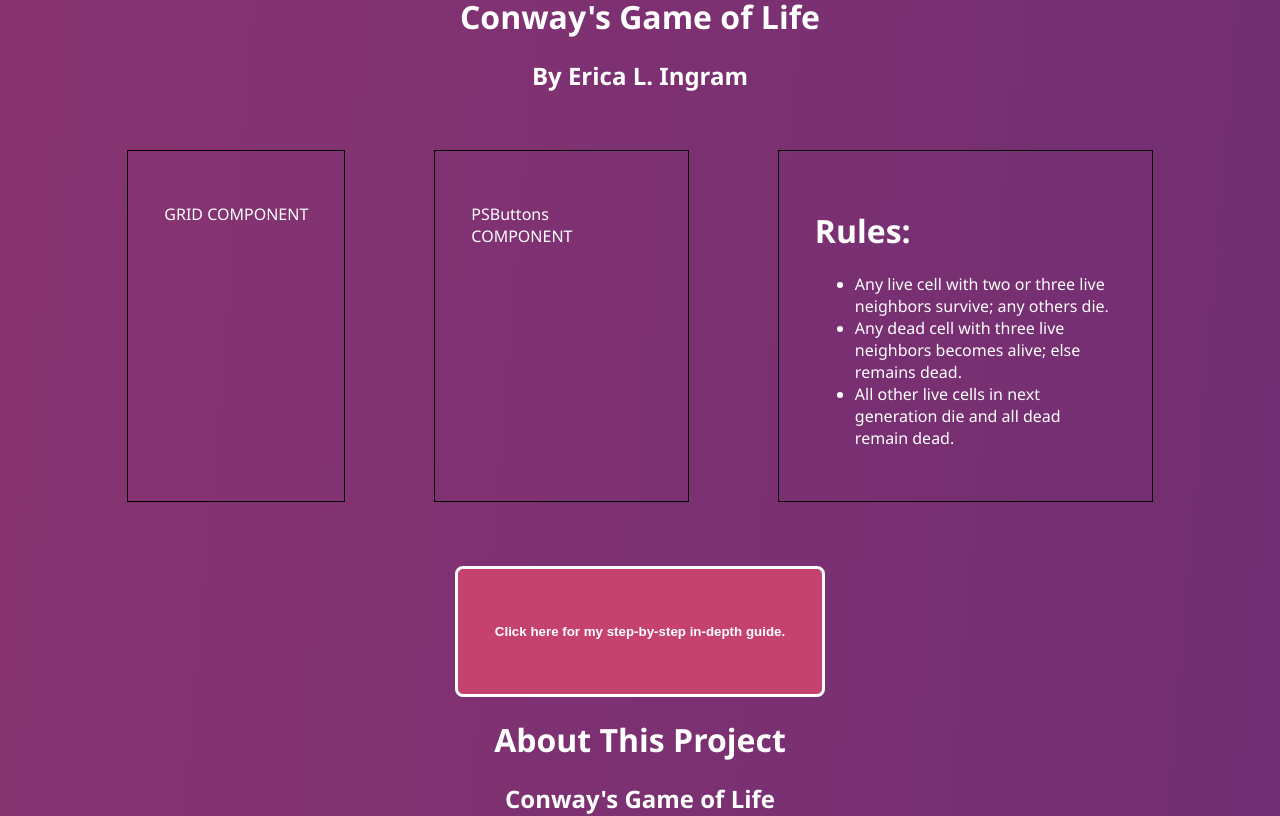
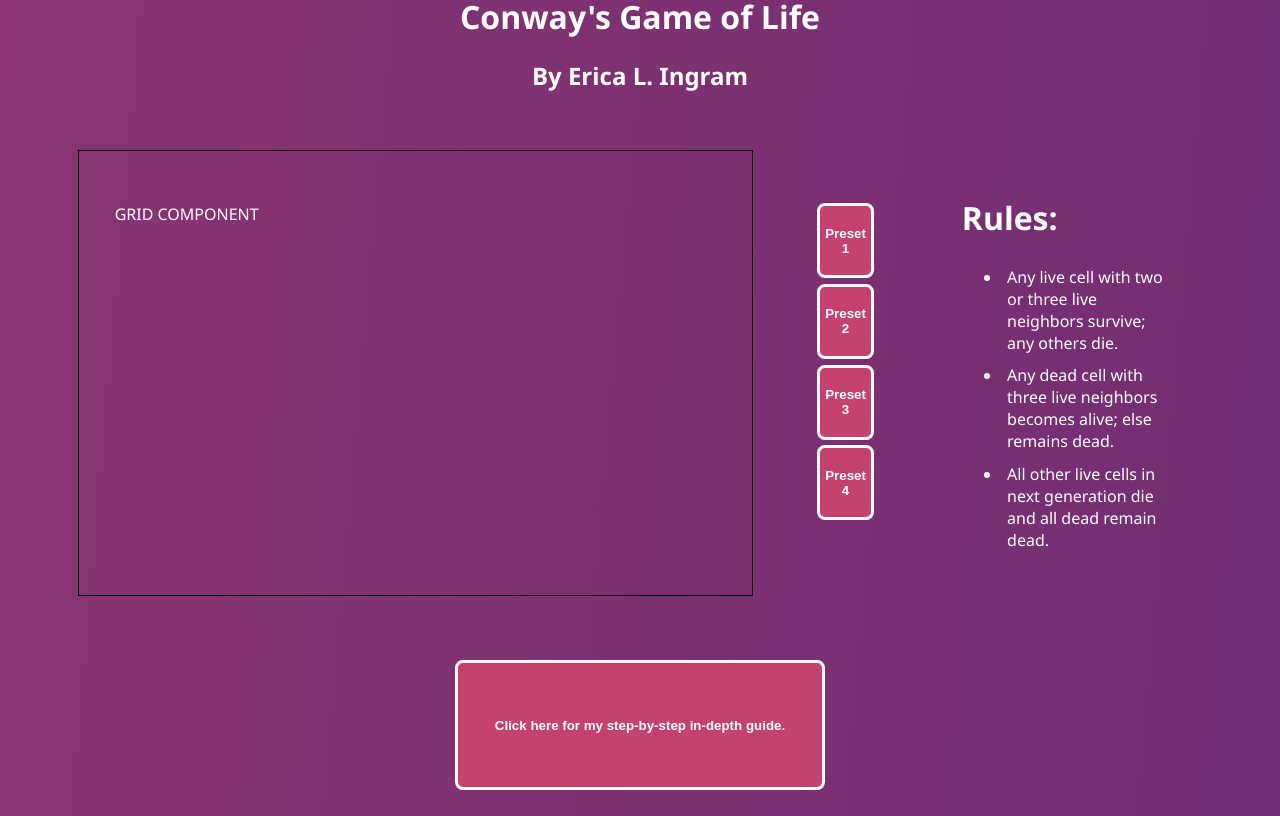
Before and after one commit to evoingram/cs-bw, a React (Create React App) app in the folder app/cs-bw/: page / in a window 1280 px wide. Shown: the top 816 px of the page. Built offline with nearby package versions, Linux system fonts and the light colour scheme.

Commit message:
aligned paragraphs, buttons, rules, grid

```diff
--- a/app/cs-bw/src/App.js
+++ b/app/cs-bw/src/App.js
@@ -37,17 +37,16 @@ const FlexContainer = styled.div`
 `;
 const FlexSubContainers1 = styled.div`
   padding: 3%;
+  min-width: 50%;
 	border: 1px solid black;
 `;
 const FlexSubContainers2 = styled.div`
-	padding: 3%;
-	max-width: 15%;
-	border: 1px solid black;
+  padding: 2%;
+  max-width: 15%;
 `;
 const FlexSubContainers3 = styled.div`
-  padding: 3%;
-  max-width: 25%;
-  border: 1px solid black;
+  padding: 2%;
+  max-width: 18%;
 `;
 
 
--- a/app/cs-bw/src/components/About.js
+++ b/app/cs-bw/src/components/About.js
@@ -19,6 +19,10 @@ const Div = styled.div`
 `;
 
 
+const Div2 = styled.div`
+	justify-content: left;
+	text-align: left;
+`;
 
 function About(props) {
 	function toggleBlogPost() {
@@ -36,6 +40,7 @@ function About(props) {
 					</Link>
 				<h1>About This Project</h1>
 				<h2>Conway's Game of Life</h2>
+			<Div2>
 				<h3>About Conway's Game of Life</h3>
 				<p>
 					Conway's Game of Life was invented in 1970 by John H. Conway. His initial goal was to "define an
@@ -95,12 +100,15 @@ function About(props) {
 					branch-if-zero instruction and, two, the ability to change an arbitrary amount of memory, a.k.a.
 					maintain an arbitrary number of data items.
 				</p>
+			</Div2>
 				<h2>Cellular Automata</h2>
+			<Div2>
 				<p>
 					A cellular automaton is a discrete model studied in "automata theory", a regular grid of cells, each
 					cell in one of a finite number of states. The grid can be any finite number of dimensions. Cellular
 					automata are also known as cellular spaces, cellular structures, and iterative arrays.
 				</p>
+			</Div2>
 			</header>
 		</div>
 	);
--- a/app/cs-bw/src/components/Blog.js
+++ b/app/cs-bw/src/components/Blog.js
@@ -12,6 +12,11 @@ const Button = styled.button`
 	border-radius: 8px;
 	padding: 3%;
 `;
+
+const Div2 = styled.div`
+	justify-content: left;
+	text-align: left;
+`
 
 
 function Blog(props) {
@@ -31,6 +36,7 @@ function Blog(props) {
 			</Route>
 
 			<h1>About This Project's Development</h1>
+			<Div2>
 				<h2>Day 1: Monday</h2>
 				<p>
 					This project was assigned to us as our build-week assignment for Lambda School's computer science
@@ -63,6 +69,7 @@ function Blog(props) {
 				<h2>Day 3: Wednesday</h2>
 				<h2>Day 4: Thursday</h2>
 				<h2>Day 5: Friday</h2>
+			</Div2>
 		</div>
 	);
 }
--- a/app/cs-bw/src/components/GButtons.js
+++ b/app/cs-bw/src/components/GButtons.js
@@ -2,13 +2,35 @@ import React from 'react';
 import styled from 'styled-components';
 import { Route, Switch, Link } from 'react-router-dom';
 
+const Button = styled.button`
+	background-color: #c6426e;
+	color: white;
+	max-width: 100%;
+	border: 3px solid white;
+	border-radius: 8px;
+	padding: 3%;
+`;
+const Div = styled.div`
+	display: flex;
+	flex-direction: column;
+`
+
 function GButtons() {
 	return (
-		<div>
-			<header>
-				<p>GBUTTONS COMPONENT</p>
-			</header>
-		</div>
+		<Div>
+			<Button id="GB1">
+				<h4>Play</h4>
+			</Button>
+			<Button id="GB2">
+				<h4>Pause</h4>
+			</Button>
+			<Button id="GB3">
+				<h4>Stop</h4>
+			</Button>
+			<Button id="GB4">
+				<h4>Next</h4>
+			</Button>
+		</Div>
 	);
 }
 
--- a/app/cs-bw/src/components/PSButtons.js
+++ b/app/cs-bw/src/components/PSButtons.js
@@ -2,13 +2,42 @@ import React from 'react';
 import styled from 'styled-components';
 import { Route, Switch, Link } from 'react-router-dom';
 
+const Button = styled.button`
+	background-color: #c6426e;
+	color: white;
+	max-width: 100%;
+	min-width: 90%;
+	border: 3px solid white;
+	border-radius: 8px;
+	padding: 3%;
+	flex-wrap: nowrap;
+	margin-top: 5%;
+	margin-bottom: 5%;
+`;
+
+const Div = styled.div`
+	display: flex;
+	flex-direction: column;
+	padding-top: 45%;
+`;
+
+
 function PSButtons() {
 	return (
-		<div>
-			<header>
-				<p>PSButtons COMPONENT</p>
-			</header>
-		</div>
+		<Div>
+				<Button id="PS1">
+					<h4>Preset 1</h4>
+				</Button>
+				<Button id="PS2">
+					<h4>Preset 2</h4>
+				</Button>
+				<Button id="PS3">
+					<h4>Preset 3</h4>
+				</Button>
+				<Button id="PS4">
+					<h4>Preset 4</h4>
+				</Button>
+		</Div>
 	);
 }
 
--- a/app/cs-bw/src/components/Rules.js
+++ b/app/cs-bw/src/components/Rules.js
@@ -2,7 +2,9 @@ import React from 'react';
 import styled from 'styled-components';
 import { Route, Switch, Link } from 'react-router-dom';
 
-
+const Li = styled.li`
+	padding: 3%;
+`
 
 function Footer() {
 	return (
@@ -10,9 +12,9 @@ function Footer() {
 			<header>
 				<h1>Rules:</h1>
 				<ul>
-					<li>Any live cell with two or three live neighbors survive; any others die.</li>
-					<li>Any dead cell with three live neighbors becomes alive; else remains dead.</li>
-					<li>All other live cells in next generation die and all dead remain dead.</li>
+					<Li>Any live cell with two or three live neighbors survive; any others die.</Li>
+					<Li>Any dead cell with three live neighbors becomes alive; else remains dead.</Li>
+					<Li>All other live cells in next generation die and all dead remain dead.</Li>
 				</ul>
 			</header>
 		</div>
```
Lines whose indentation alone changed are shown as unchanged.
